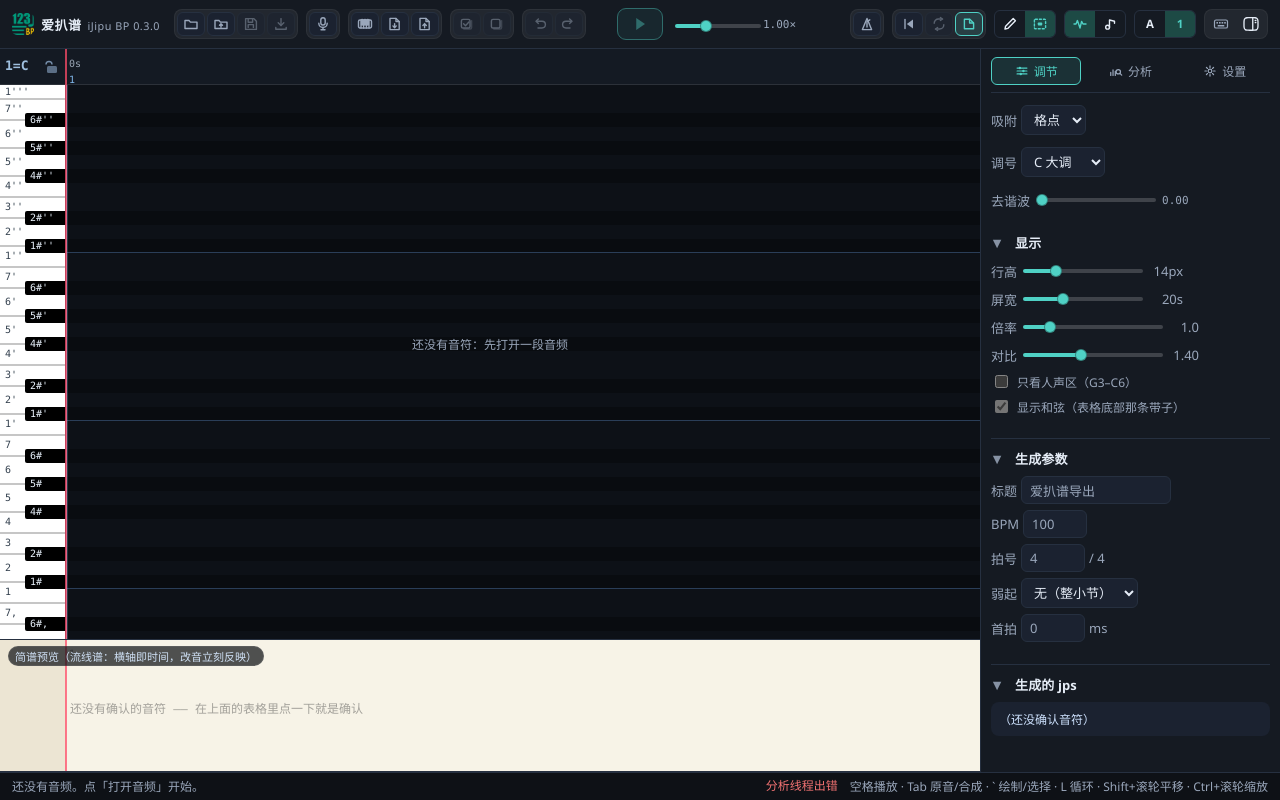
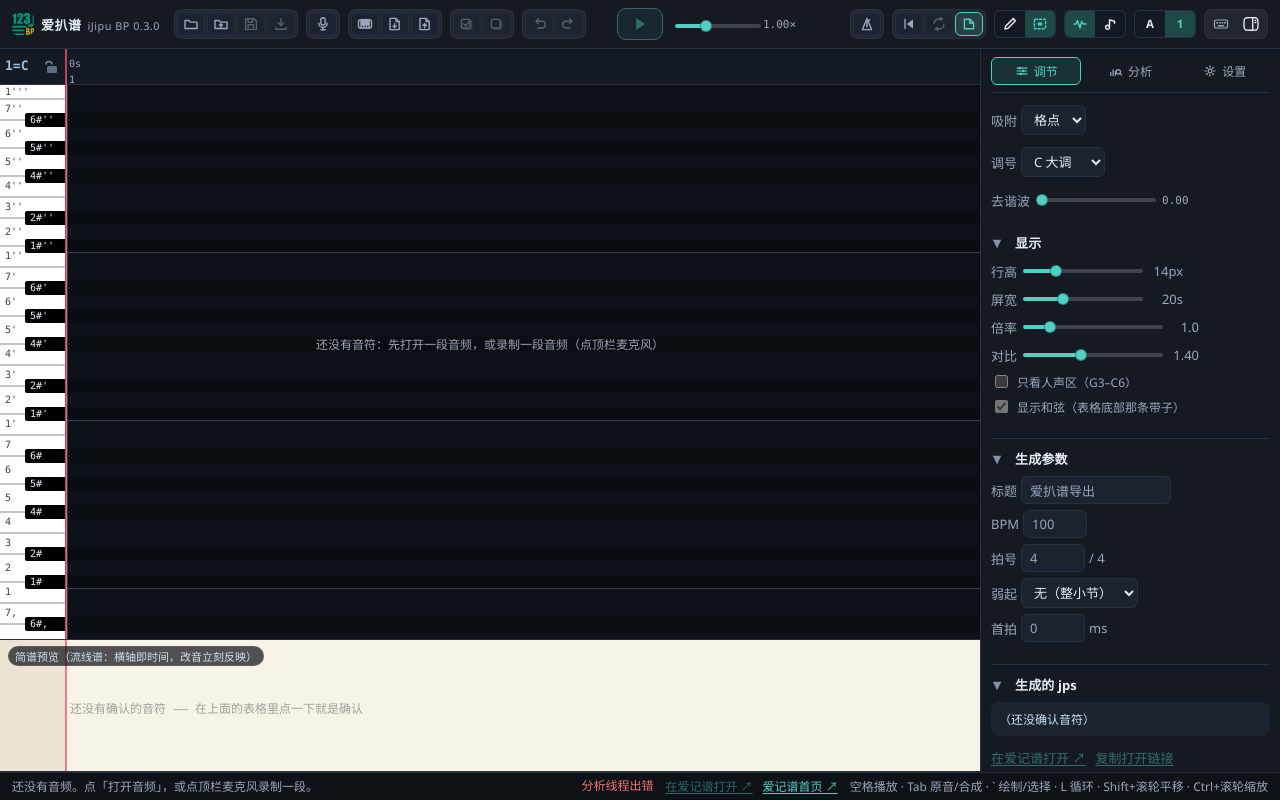
Before and after one commit to snailhome/ijipu-bp, a React (Vite) app: page / in a window 1280 px wide. Built offline with nearby package versions, Linux system fonts and the light colour scheme.

Commit message:
feat(bp): link back to iJipu and open current jps in app

```diff
--- a/src/App.tsx
+++ b/src/App.tsx
@@ -35,6 +35,7 @@ import {
 import { computeSpectrum } from './analysis/spectrum'
 import type { ChordSegment } from './analysis/chords'
 import { COPY } from './brand/copy'
+import { IJIPU_SITE, JPS_LINK_MAX_LEN, jpsAppUrl } from './brand/links'
 import { APP_VERSION } from './brand/version'
 import { invoke, isTauriShell } from './brand/env'
 import { PAGE_SEC_MAX, PAGE_SEC_MIN, PLAY_RATE_MAX, PLAY_RATE_MIN, ROW_H_MAX, ROW_H_MIN, SEL_MODES, useBp } from './model/store'
@@ -2405,6 +2406,49 @@ export default function App() {
     setNotice(`已下载：${name}`)
   }, [set])
 
+  /** 回爱记谱首页：网页版本窗口返回；桌面壳用系统浏览器（与 iJipu 的 goSiteHome 同口径） */
+  const goSiteHome = useCallback(() => {
+    if (isTauriShell()) {
+      void openUrl(IJIPU_SITE)
+      return
+    }
+    window.location.assign(IJIPU_SITE)
+  }, [])
+
+  /** 用 iJipu 的 `/app/?jps=<encoded>` 方式打开**当前生成的** .jps。 */
+  const openInIpu = useCallback(() => {
+    const st = set.getState()
+    if (!st.jps) {
+      st.setError(COPY.appLinkNoNotes)
+      return
+    }
+    if (st.jps.length > JPS_LINK_MAX_LEN) {
+      st.setError(COPY.appLinkTooLong)
+      return
+    }
+    st.setError(null)
+    void openUrl(jpsAppUrl(st.jps))
+  }, [set])
+
+  const copyInIpuLink = useCallback(async () => {
+    const st = set.getState()
+    if (!st.jps) {
+      st.setError(COPY.appLinkNoNotes)
+      return
+    }
+    if (st.jps.length > JPS_LINK_MAX_LEN) {
+      st.setError(COPY.appLinkTooLong)
+      return
+    }
+    try {
+      if (!navigator.clipboard?.writeText) throw new Error('这个环境不支持剪贴板')
+      await navigator.clipboard.writeText(jpsAppUrl(st.jps))
+      setNotice(COPY.appLinkCopied)
+    } catch (e) {
+      st.setError(`${COPY.appLinkCopyFail}${e instanceof Error ? e.message : String(e)}`)
+    }
+  }, [set])
+
   /* Ctrl+E（热键 effect 里）要调导出；ref 里始终是最新这份 */
   useEffect(() => {
     exportRef.current = () => void exportJps()
@@ -3416,6 +3460,25 @@ export default function App() {
           {sideView === 'edit' && (
           <SideGroup title={COPY.jpsTitle}>
             <pre className="src">{jps || '（还没确认音符）'}</pre>
+            <div className="jps-actions">
+              <button
+                className="link-btn"
+                onClick={openInIpu}
+                disabled={!jps || jps.length > JPS_LINK_MAX_LEN}
+                title={COPY.appOpenTip}
+              >
+                {COPY.appOpen} ↗
+              </button>
+              <button
+                className="link-btn"
+                onClick={() => void copyInIpuLink()}
+                disabled={!jps || jps.length > JPS_LINK_MAX_LEN}
+                title={COPY.appCopyLink}
+              >
+                {COPY.appCopyLink}
+              </button>
+            </div>
+            {jps && jps.length > JPS_LINK_MAX_LEN && <div className="hint">{COPY.appLinkTooLong}</div>}
           </SideGroup>
           )}
 
@@ -3489,6 +3552,11 @@ export default function App() {
                 <div className="hint">爱扒谱 iJipu BP {APP_VERSION}</div>
                 <div className="hint">分离模型 htdemucs（MIT，Meta AI）只在桌面版可用；网页版不显示分轨。</div>
                 <div className="hint">
+                  <button type="button" className="link-btn" onClick={goSiteHome}>
+                    {COPY.siteHome} ↗
+                  </button>
+                </div>
+                <div className="hint">
                   <button type="button" className="link-btn" onClick={() => void openUrl(SOURCE_URL)}>
                     {COPY.settingsSource}
                   </button>
@@ -3622,6 +3690,19 @@ export default function App() {
         <span className="spacer" />
         {error && <span className="err">{error}</span>}
         {notice && <span className="hint">{notice}</span>}
+        <span className="status-links">
+          <button
+            className="link-btn"
+            onClick={openInIpu}
+            disabled={!jps}
+            title={COPY.appOpenTip}
+          >
+            {COPY.appOpen} ↗
+          </button>
+          <button className="link-btn" onClick={goSiteHome} title={COPY.siteHomeTip}>
+            {COPY.siteHome} ↗
+          </button>
+        </span>
         <span className="hint">空格播放 · Tab 原音/合成 · ` 绘制/选择 · L 循环 · Shift+滚轮平移 · Ctrl+滚轮缩放</span>
       </div>
     </div>
--- a/src/brand/copy.ts
+++ b/src/brand/copy.ts
@@ -41,7 +41,7 @@ export const COPY = {
   recoveryOk: '恢复',
   copyJps: '复制 .jps',
   analyzing: '分析中…',
-  empty: '还没有音频。点「打开音频」开始。',
+  empty: '还没有音频。点「打开音频」，或点顶栏麦克风录制一段。',
   noNotes: '没检测到音符。可以换段更清楚的录音，或先听一遍对一下节拍。',
   notesTitle: '音符表',
   previewTitle: '简谱预览',
@@ -107,6 +107,15 @@ export const COPY = {
   settingsAbout: '关于',
   settingsSource: '源代码（AGPL-3.0）',
   settingsLicenses: '第三方许可：noteDigger（GPL-3.0）、TinySynth（Apache-2.0）；详见仓库 THIRD-PARTY-NOTICES.md',
+  siteHome: '爱记谱首页',
+  siteHomeTip: '回到爱记谱官网（网页版本窗口返回；桌面版用系统浏览器打开）',
+  appOpen: '在爱记谱打开',
+  appOpenTip: '用 iJipu 的 /app/?jps=… 链接打开当前生成的 .jps（新标签 / 系统浏览器）',
+  appCopyLink: '复制打开链接',
+  appLinkCopied: '已复制「在爱记谱打开」的链接',
+  appLinkCopyFail: '复制失败：',
+  appLinkTooLong: '谱面源码超过 8000 字，链接方式打不开；请先导出 .jps，再在爱记谱里打开文件',
+  appLinkNoNotes: '还没有确认音符，先生成谱面再打开',
   stemsDownloadNow: '下载模型（302 MB，hf-mirror）',
   stemsMissing: '分离模型还没装（缺 htdemucs_ft_vocals.onnx）',
   stemsMissingDll: '缺 ONNX Runtime 动态库（onnxruntime.dll）：装模型包时会一起装到模型目录；也可以把它放到程序目录（跟 exe 同级）或模型目录，再点「重新检测」',
--- /dev/null
+++ b/src/brand/links.ts
@@ -0,0 +1,21 @@
+/**
+ * brand/links.ts — 跨站链接：回爱记谱首页 / 在爱记谱打开当前 jps
+ *
+ * 为什么单独放这里：
+ *  · 爱记谱首页与 `/app/?jps=` 的地址是**外部站点约定**，集中一处，换域名只改这里；
+ *  · `JPS_LINK_MAX_LEN` 必须与 iJipu `store/urlImport.ts` 的 `JPS_PARAM_MAX_LEN` 一致
+ *    （都是 8000 个源码字符），否则 bp 生成一个"看着能开、实际被应用忽略"的链接。
+ *
+ * 注意：`?jps=` 带的是**当前生成的 .jps 源码**；导出的 .jps 文件本身仍是纯文本，
+ * 链接方式是在 UI 里点「在爱记谱打开」时现拼的。
+ */
+export const IJIPU_SITE = 'https://ijipu.pages.dev'
+export const IJIPU_APP = `${IJIPU_SITE}/app/`
+
+/** 与 iJipu `JPS_PARAM_MAX_LEN` 对齐：超过这个字符数的源码，链接导入会被应用忽略 */
+export const JPS_LINK_MAX_LEN = 8000
+
+/** 用 iJipu 的 `/app/?jps=<encoded>` 方式打开一段 .jps 源码 */
+export function jpsAppUrl(text: string): string {
+  return `${IJIPU_APP}?jps=${encodeURIComponent(text)}`
+}
--- a/src/styles.css
+++ b/src/styles.css
@@ -653,6 +653,19 @@ pre.src {
   align-items: center;
 }
 
+.status-links {
+  display: inline-flex;
+  gap: 10px;
+  align-items: center;
+}
+
+.jps-actions {
+  display: flex;
+  gap: 10px;
+  flex-wrap: wrap;
+  margin-top: 6px;
+}
+
 label.field {
   display: inline-flex;
   align-items: center;
@@ -977,6 +990,12 @@ a.link {
 
 .link-btn:hover {
   filter: brightness(1.15);
+}
+
+.link-btn:disabled {
+  opacity: 0.45;
+  cursor: default;
+  filter: none;
 }
 
 .modal-body h4 {
--- a/src/ui/NoteRoll.tsx
+++ b/src/ui/NoteRoll.tsx
@@ -1218,7 +1218,7 @@ export function NoteRoll(props: Props) {
             ? '还没有音符：导入一个 MIDI，或切到「绘制」（反引号键）在格子里点几下'
             : spectrum
               ? '还没有音符：切到「绘制」（反引号键）在格子里点几下，或在右侧勾上「分析后自动填入音符」'
-              : '还没有音符：先打开一段音频'}
+              : '还没有音符：先打开一段音频，或录制一段音频（点顶栏麦克风）'}
         </div>
       )}
       <HScroll
```
Also changed, not shown: scripts/smoke.ts (+21 -0 lines), scripts/ui-probe.mjs (+6 -1 lines), 2 other files (tests, documents, lock files or other folders).
